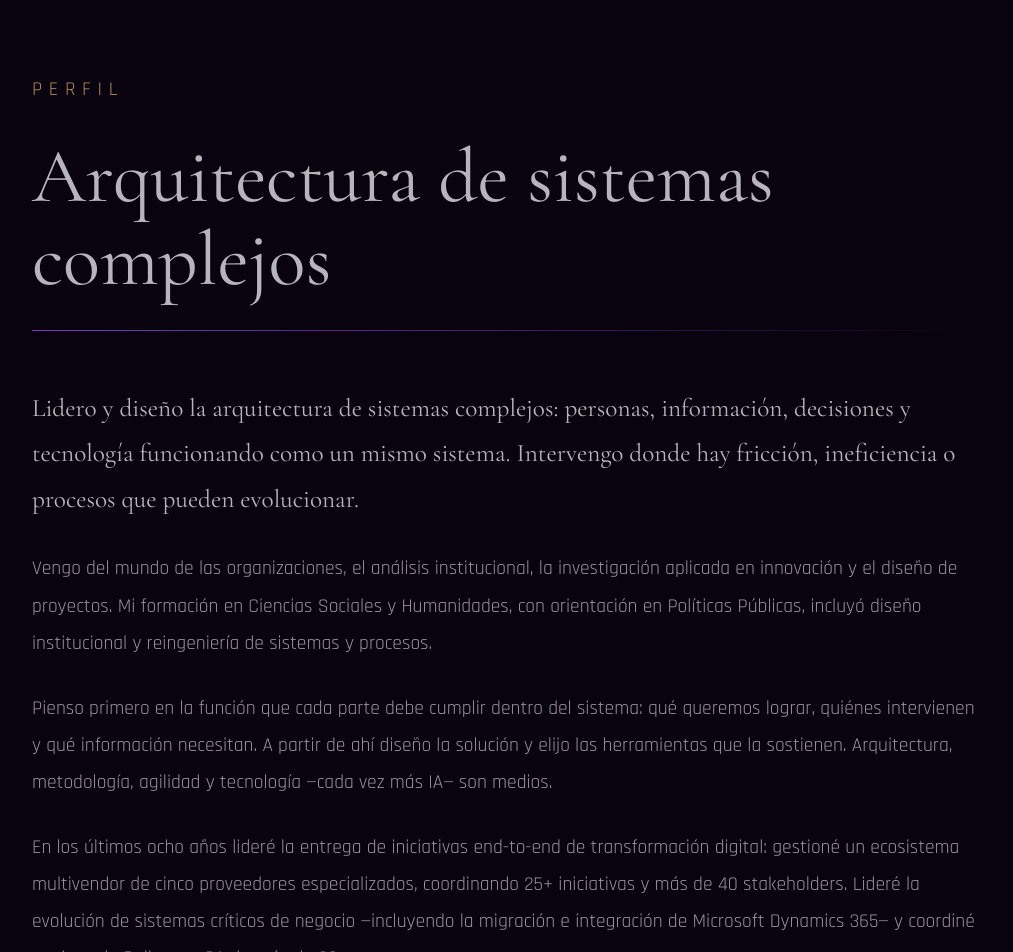
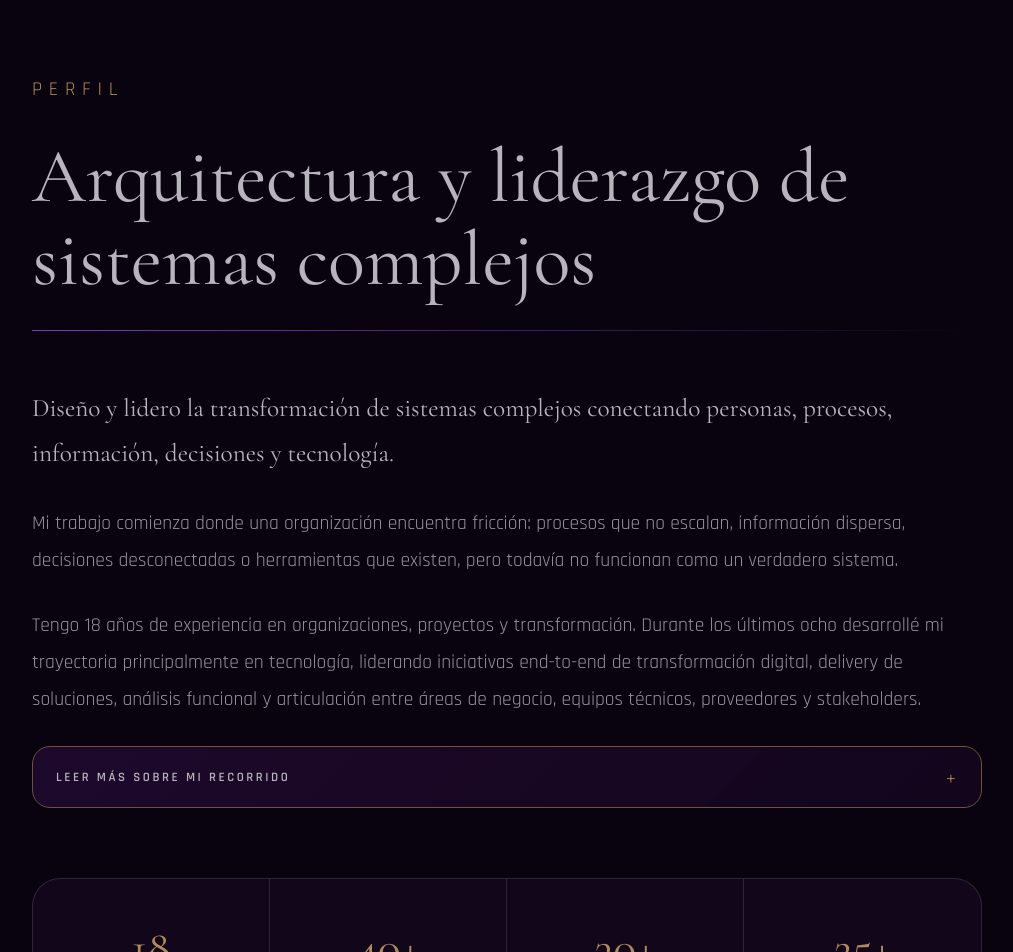
Before and after one commit to StraySheepAI/potfolio_rociodopazo, a Next.js app in the folder rocio-systems-portfolio/: page / in a window 1280 px wide. Shown: the part 920-1872 px from the top of the page, without its empty margins (133-1146 px from the left). Built offline with nearby package versions, Linux system fonts and the light colour scheme.

Commit message:
Add files via upload
About actualization

```diff
--- a/rocio-systems-portfolio/app/page.tsx
+++ b/rocio-systems-portfolio/app/page.tsx
@@ -41,6 +41,7 @@ const groups: any[] = [
 
 export default function Home(){
   const [lang,setLang]=useState<Lang>("es");
+  const [aboutExpanded,setAboutExpanded]=useState(false);
   useEffect(()=>{const saved=window.localStorage.getItem("mpa-lang");if(saved==="en")setLang("en")},[]);
   const changeLanguage=(next:Lang)=>{setLang(next);window.localStorage.setItem("mpa-lang",next);document.documentElement.lang=next};
   return <main>
@@ -61,13 +62,24 @@ export default function Home(){
     <aside className="metrics-ticker" aria-label={lang==="es"?"Experiencia profesional":"Professional experience"}><div className="ticker-track">{[0,1].map(copy=><div className="ticker-set" aria-hidden={copy===1} key={copy}>{[
       {n:"18",es:"Años de experiencia",en:"Years of experience"},{n:"40+",es:"Stakeholders",en:"Stakeholders"},{n:"30+",es:"Personas lideradas",en:"People led"},{n:"25+",es:"Iniciativas",en:"Initiatives"},{n:"3",es:"Soluciones de IA end-to-end",en:"End-to-end AI solutions"}
     ].map(item=><span className="ticker-item" key={`${copy}-${item.es}`}><b>{item.n}</b> {lang==="es"?item.es:item.en}<i>·</i></span>)}</div>)}</div></aside>
-    <section id="profile" className="section profile-section"><div className="container narrow">
-      <p className="section-kicker">{lang==="es"?"Perfil":"Profile"}</p><h2>{lang==="es"?"Arquitectura de sistemas complejos":"Architecture of complex systems"}</h2><div className="gradient-rule"/>
-      <p className="lead-copy">{lang==="es"?"Lidero y diseño la arquitectura de sistemas complejos: personas, información, decisiones y tecnología funcionando como un mismo sistema. Intervengo donde hay fricción, ineficiencia o procesos que pueden evolucionar.":"I lead and design the architecture of complex systems: people, information, decisions and technology operating as a single system. I intervene where there is friction, inefficiency or processes ready to evolve."}</p>
-      <p>{lang==="es"?"Vengo del mundo de las organizaciones, el análisis institucional, la investigación aplicada en innovación y el diseño de proyectos. Mi formación en Ciencias Sociales y Humanidades, con orientación en Políticas Públicas, incluyó diseño institucional y reingeniería de sistemas y procesos.":"I come from the world of organizations, institutional analysis, applied innovation research and project design. My background in Social Sciences and Humanities, focused on Public Policy, included institutional design and systems and process reengineering."}</p>
-      <p>{lang==="es"?"Pienso primero en la función que cada parte debe cumplir dentro del sistema: qué queremos lograr, quiénes intervienen y qué información necesitan. A partir de ahí diseño la solución y elijo las herramientas que la sostienen. Arquitectura, metodología, agilidad y tecnología —cada vez más IA— son medios.":"I think first about the function each part must serve within the system: what we want to achieve, who is involved and what information they need. From there I design the solution and choose the tools that sustain it. Architecture, methodology, agility and technology —increasingly AI— are means, not ends."}</p>
-      <p>{lang==="es"?"En los últimos ocho años lideré la entrega de iniciativas end-to-end de transformación digital: gestioné un ecosistema multivendor de cinco proveedores especializados, coordinando 25+ iniciativas y más de 40 stakeholders. Lideré la evolución de sistemas críticos de negocio —incluyendo la migración e integración de Microsoft Dynamics 365— y coordiné equipos de Delivery y QA de más de 30 personas.":"Over the last eight years I led end-to-end delivery of digital transformation initiatives: managing a multivendor ecosystem of five specialized providers, coordinating 25+ initiatives and 40+ stakeholders. I led the evolution of business-critical systems —including the migration and integration of Microsoft Dynamics 365— and coordinated Delivery and QA teams of 30+ people."}</p>
-      <p>{lang==="es"?"Hoy dirijo MPA Flow, mi práctica de arquitectura de sistemas y transformación organizacional. Primero entiendo la función que el sistema debe cumplir; después diseño el flujo capaz de sostenerla. La herramienta viene al final.":"I now run MPA Flow, my systems architecture and organizational transformation practice. First I understand the function the system must perform; then I design the flow capable of sustaining it. The tool comes last."}</p>
+    <section id="profile" className="section profile-section" data-content-version="about-v19"><div className="container narrow">
+      <p className="section-kicker">{lang==="es"?"Perfil":"Profile"}</p>
+      <h2>{lang==="es"
+        ? "Arquitectura y liderazgo de sistemas complejos"
+        : "Complex Systems Architecture & Leadership"}
+      </h2>
+      <div className="gradient-rule"/>
+      <p className="lead-copy">{lang==="es"?"Diseño y lidero la transformación de sistemas complejos conectando personas, procesos, información, decisiones y tecnología.":"I design and lead the transformation of complex systems by connecting people, processes, information, decisions and technology."}</p>
+      <p>{lang==="es"?"Mi trabajo comienza donde una organización encuentra fricción: procesos que no escalan, información dispersa, decisiones desconectadas o herramientas que existen, pero todavía no funcionan como un verdadero sistema.":"My work begins where an organization encounters friction: processes that do not scale, scattered information, disconnected decisions or tools that exist but do not yet operate as a true system."}</p>
+      <p>{lang==="es"?"Tengo 18 años de experiencia en organizaciones, proyectos y transformación. Durante los últimos ocho desarrollé mi trayectoria principalmente en tecnología, liderando iniciativas end-to-end de transformación digital, delivery de soluciones, análisis funcional y articulación entre áreas de negocio, equipos técnicos, proveedores y stakeholders.":"I have 18 years of experience across organizations, projects and transformation. For the last eight, I have worked primarily in technology, leading end-to-end digital transformation initiatives, solution delivery, functional analysis and coordination across business areas, technical teams, vendors and stakeholders."}</p>
+      <button className="about-toggle" type="button" aria-expanded={aboutExpanded} aria-controls="about-more" onClick={()=>setAboutExpanded(value=>!value)}>{aboutExpanded?(lang==="es"?"Leer menos":"Read less"):(lang==="es"?"Leer más sobre mi recorrido":"Read more about my journey")}<span aria-hidden="true">{aboutExpanded?"−":"+"}</span></button>
+      {aboutExpanded&&<div id="about-more" className="about-more">
+        <p>{lang==="es"?"Mi diferencial no está en aplicar una herramienta, sino en comprender la arquitectura completa antes de elegirla. Primero identifico qué función debe cumplir el sistema, quiénes intervienen, qué información necesitan y dónde se pierde valor. Después diseño el flujo, la solución y la tecnología capaz de sostenerlos.":"My distinctive value is not applying a particular tool, but understanding the complete architecture before choosing one. I first identify the function the system must perform, who is involved, what information they need and where value is being lost. Then I design the flow, the solution and the technology capable of sustaining them."}</p>
+        <p>{lang==="es"?"Mi recorrido comenzó en gestión pública, investigación aplicada, diseño institucional y modelos de gestión. Esa base evolucionó hacia la transformación digital e incorporó análisis de sistemas, metodologías ágiles, gestión de productos y proyectos, experiencia de usuario e inteligencia artificial aplicada.":"My career began in public management, applied research, institutional design and management models. That foundation evolved toward digital transformation and expanded to include systems analysis, agile methodologies, product and project management, user experience and applied artificial intelligence."}</p>
+        <p>{lang==="es"?"Esta combinación me permite abordar la tecnología como parte de un sistema mayor. Porque una herramienta no transforma por sí sola: transforma cuando se integra con la manera en que las personas trabajan, deciden y generan valor.":"This combination allows me to approach technology as part of a larger system. A tool does not transform an organization on its own: transformation happens when it is integrated with the way people work, make decisions and create value."}</p>
+        <p>{lang==="es"?"Actualmente desarrollo MPA Flow, mi práctica de arquitectura de sistemas y transformación organizacional. Desde allí diseño soluciones digitales y operativas, plataformas, tableros, experiencias de aprendizaje y sistemas de trabajo que hacen visible la complejidad y la convierten en acción posible.":"I currently lead MPA Flow, my systems architecture and organizational transformation practice. Through it, I design digital and operational solutions, platforms, dashboards, learning experiences and ways of working that make complexity visible and turn it into possible action."}</p>
+        <p>{lang==="es"?"Me interesan roles y proyectos donde pueda aportar esta combinación de arquitectura, transformación, tecnología e innovación para resolver desafíos reales y construir formas de operar más claras, adoptables y sostenibles.":"I am interested in roles and projects where I can bring together architecture, transformation, technology and innovation to solve real challenges and build clearer, more adoptable and sustainable ways of operating."}</p>
+      </div>}
       <div className="stats">{[{n:"18",es:"Años de experiencia",en:"Years of experience"},{n:"40+",es:"Stakeholders",en:"Stakeholders"},{n:"30+",es:"Personas lideradas",en:"People led"},{n:"25+",es:"Iniciativas",en:"Initiatives"},{n:"3",es:"Soluciones de IA end-to-end",en:"End-to-end AI solutions"}].map(item=><div className="stat" key={item.es}><strong>{item.n}</strong><span>{lang==="es"?item.es:item.en}</span></div>)}</div>
     </div></section>
     <section className="city-banner" aria-label="Mar del Plata — Making complexity visible. Designing transformation."><img src="/mar-del-plata-banner-final-v2.png" alt="Vista nocturna de Mar del Plata con la identidad visual de Rocío Dopazo"/></section>
```
Also changed, not shown: rocio-systems-portfolio/app/globals.css.
